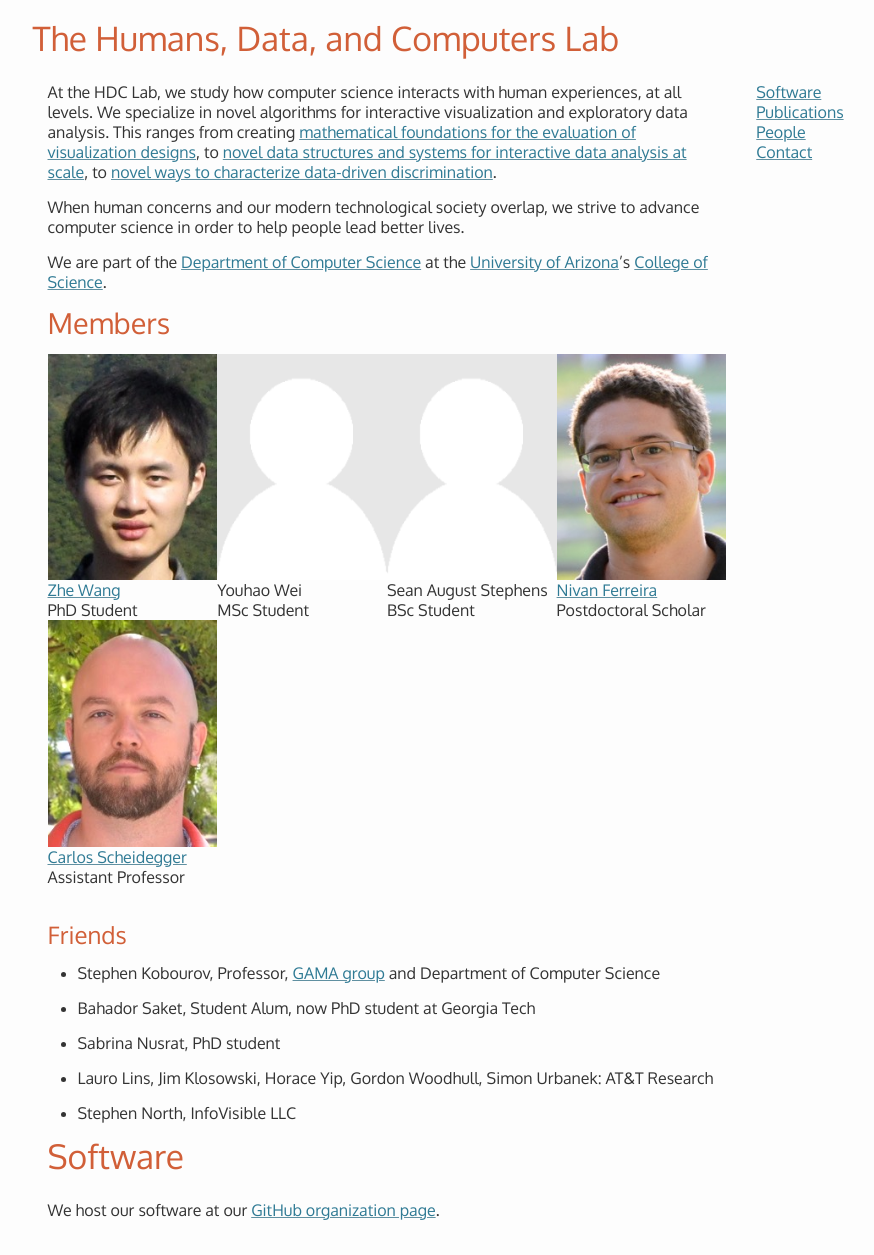
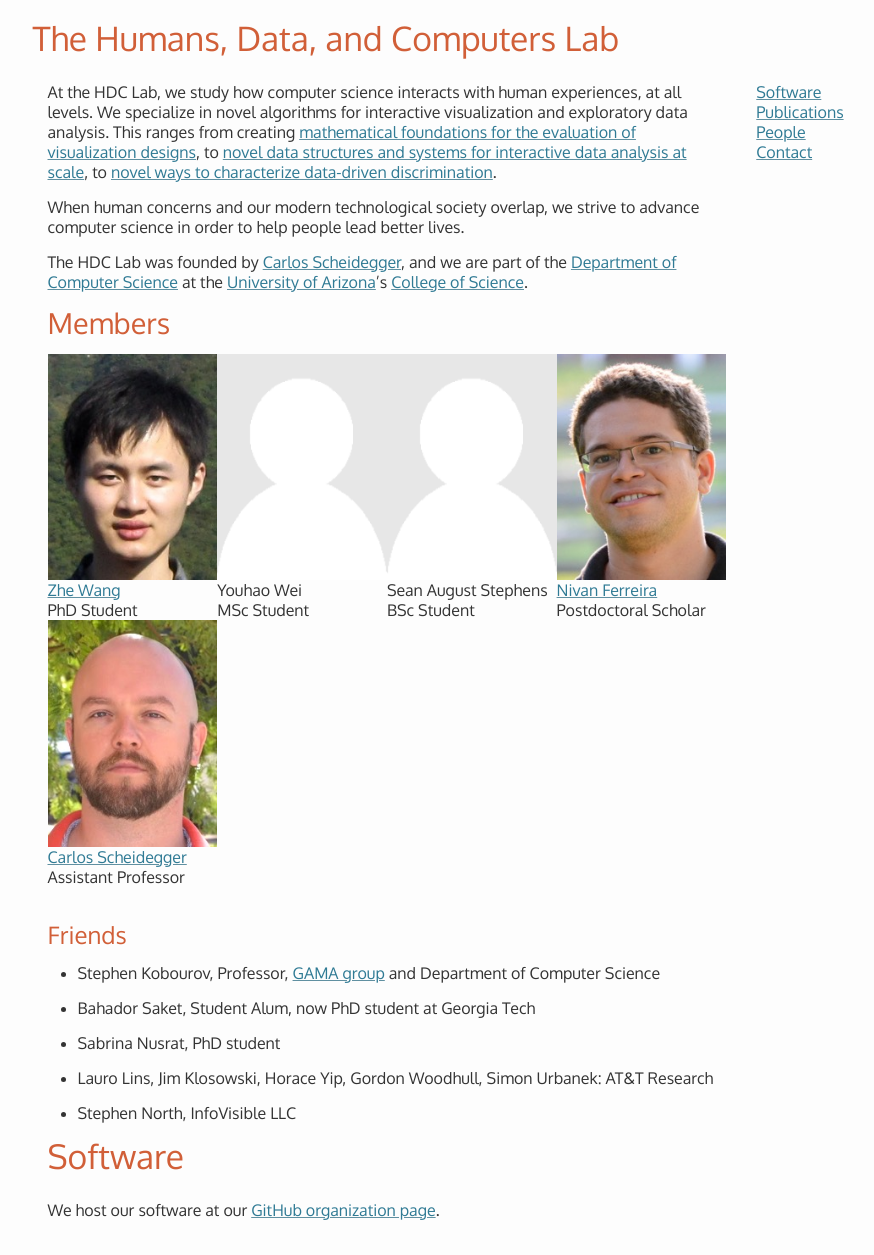
Before and after one commit to hdc-arizona/hdc-arizona.github.io, a Jekyll site: the page built from index.md, in a window 1280 px wide. Shown: the whole page, without its empty margins (135-1009 px from the left). Built offline with Jekyll 4.4.1, drawn with Linux system fonts in a browser that asks for light colours.

Commit message:
who started it

```diff
--- a/index.md
+++ b/index.md
@@ -16,8 +16,11 @@ to
 When human concerns and our modern technological society overlap, we
 strive to advance computer science in order to help people lead better lives.
 
-We are part of the [Department of Computer Science](http://www.cs.arizona.edu) at the
-[University of Arizona](http://www.arizona.edu)'s [College of Science](http://cos.arizona.edu/).
+The HDC Lab was founded by [Carlos Scheidegger](http://cscheid.net),
+and we are part of the
+[Department of Computer Science](http://www.cs.arizona.edu) at the
+[University of Arizona](http://www.arizona.edu)'s
+[College of Science](http://cos.arizona.edu/).
 
 ## Members
 
```
